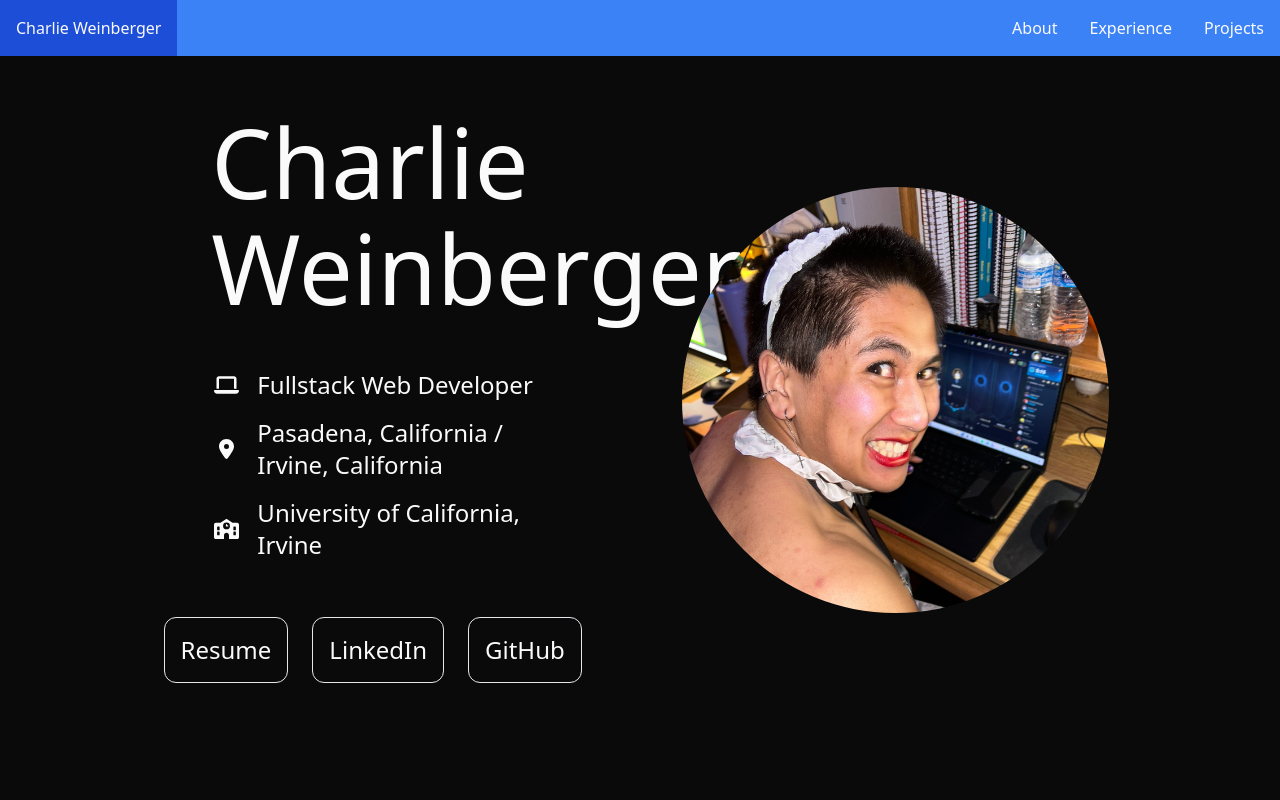
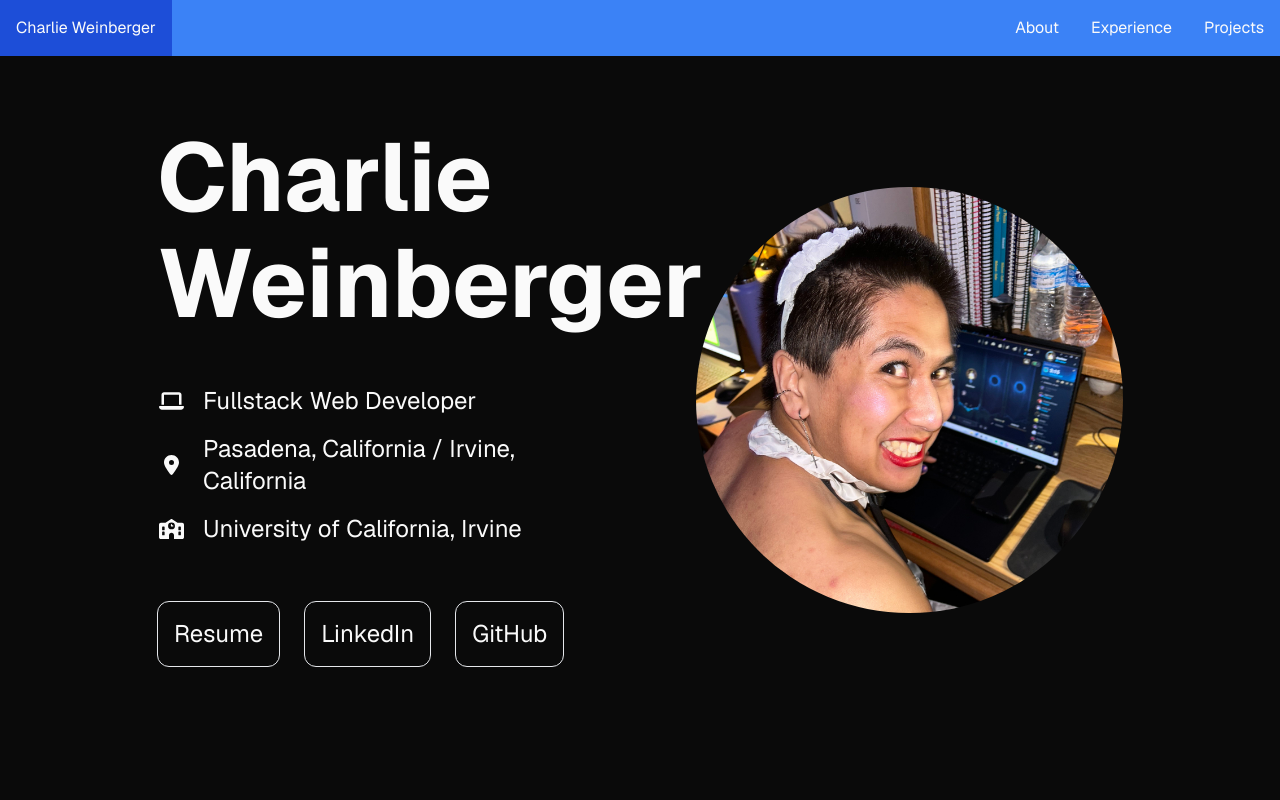
Before and after one commit to charlieweinberger/charlieweinberger.github.io, a Next.js app: page / in a window 1280 px wide. Shown: the top 800 px of the page. Built offline with nearby package versions, Linux system fonts and the light colour scheme.

Commit message:
Finished about section, for now

```diff
--- a/package.json
+++ b/package.json
@@ -14,6 +14,7 @@
     "@fortawesome/free-regular-svg-icons": "^6.6.0",
     "@fortawesome/free-solid-svg-icons": "^6.6.0",
     "@fortawesome/react-fontawesome": "^0.2.2",
+    "geist": "^1.3.1",
     "next": "^14.2.14",
     "react": "^18",
     "react-dom": "^18"
--- a/src/app/layout.tsx
+++ b/src/app/layout.tsx
@@ -1,4 +1,5 @@
 import type { Metadata } from "next";
+import { GeistSans } from 'geist/font/sans';
 import "./globals.css";
 
 export const metadata: Metadata = {
@@ -8,8 +9,9 @@ export const metadata: Metadata = {
 
 export default function RootLayout({ children }: Readonly<{ children: React.ReactNode; }>) {
   return (
-    <html lang="en">
-      <body>{children}</body>
+    <html lang="en" className={GeistSans.className}>
+    {/* <html lang="en"> */}
+    <body>{children}</body>
     </html>
   );
 }
--- a/src/app/page.tsx
+++ b/src/app/page.tsx
@@ -9,13 +9,22 @@ export default function App() {
   return (
     <div className="text-neutral-50 text-center m-0">
 
-      <Header /> {/* Blue, wavy, layered */}
+      {/*
 
-      <About /> {/* similar to header, but a different color (either entirely (ex: green) or transition (ex: blue to green)) and a different design (not wavy and layered, but maybe spiky? slanted?) */}
-      <Experience /> {/* same as about, but with another different color & shape */}
-      <Projects /> {/* same as about, but with another different color & shape */}
+      Header: Blue, wavy, layered, sticky
+      Footer: Blue, wavy, layered
 
-      <Footer /> {/* Blue, wavy, layered */}
+      About: Similar to header, but a different color (either entirely (ex: green) or transition (ex: blue to green)) and a different design (not wavy and layered, but maybe spiky? slanted?)
+      Experience: Same as about, but with another different color & shape
+      Projects: Same as about, but with another different color & shape
+
+      */}
+
+      <Header />
+      <About />
+      {/* <Experience />
+      <Projects />
+      <Footer /> */}
 
     </div>
   );
--- a/src/components/sections/about.tsx
+++ b/src/components/sections/about.tsx
@@ -4,11 +4,11 @@ import Image from 'next/image';
 
 export default function About() {
   return (
-    <div id="about" className="flex justify-center items-center h-screen gap-[84px] bg-neutral-950">
+    <div id="about" className="flex justify-center items-center h-screen gap-[128px] bg-neutral-950">
 
         {/* Name, Role Location, University, Links */}
-        <div className="flex items-start flex-col px-10 py-4 w-4/12 text-2xl">
-          <div className="text-8xl leading-[1.1] my-8 text-left">Charlie Weinberger</div>
+        <div className="flex items-start flex-col py-4 w-[32.15%] text-2xl">
+          <div className="my-8 text-8xl text-left font-bold leading-[1.1]">Charlie Weinberger</div>
           {middleInformation()}
           {links()}
         </div>
@@ -51,7 +51,7 @@ function middleInfoLine(icon: IconDefinition, text: string) {
 
 function links() {
   return (
-    <div className="flex justify-center items-center my-10 pr-6 gap-6 w-full">
+    <div className="flex justify-center items-center my-10 pr-1 gap-6 w-full">
       {profileLink("Resume", "/Charlie_Weinberger_Resume.pdf")}
       {profileLink("LinkedIn", "https://linkedin.com/in/charlie-weinberger/")}
       {profileLink("GitHub", "https://github.com/charlieweinberger/")}
@@ -63,7 +63,8 @@ function profileLink(text: string, link: string) {
   return (
     <a
       className="p-4 w-full border rounded-xl hover:bg-neutral-50 hover:text-neutral-950 active:bg-gray-300 active:text-neutral-950"
-      href={link} target="_blank"
+      href={link}
+      target="_blank"
     >
       {text}
     </a>
```
Also changed, not shown: 1 other file (tests, documents, lock files or other folders).
